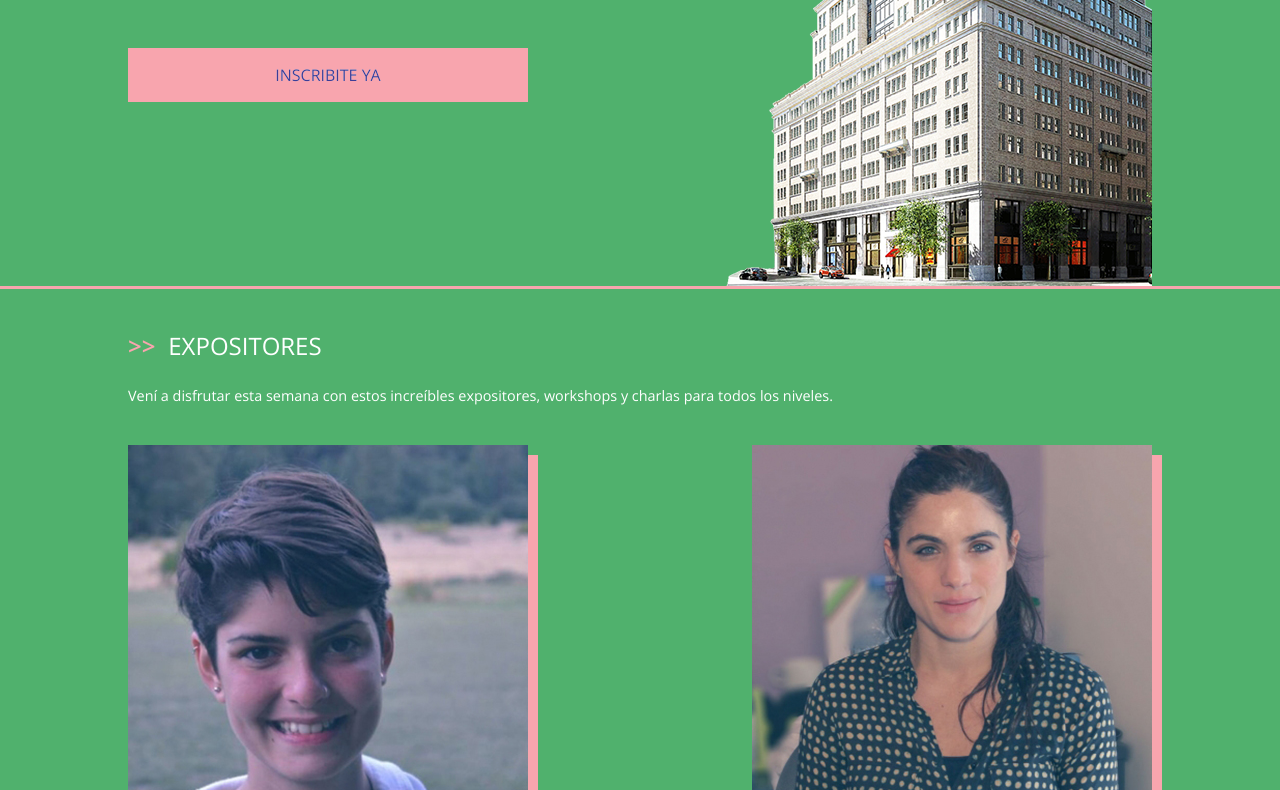
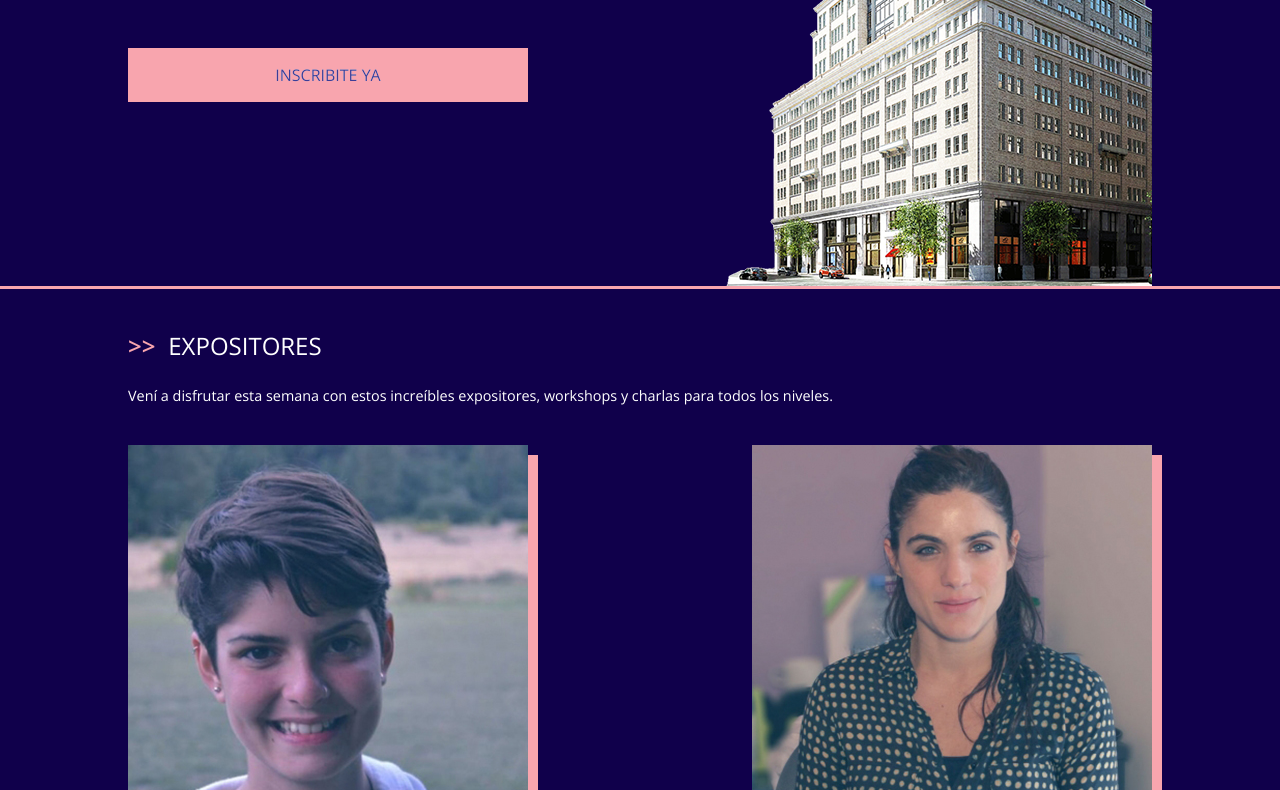
Before and after one commit to lucacore/sitio, a plain HTML site: page index.html in a window 1280 px wide. Shown: the part 325-1115 px from the top of the page. Drawn offline with nearby package versions, Linux system fonts and the light colour scheme.

Commit message:
cambie a azul

```diff
--- a/css/style.css
+++ b/css/style.css
@@ -7,7 +7,7 @@
   box-sizing: border-box; }
 
 body {
-  background-color: #50b16d;
+  background-color: #10004b;
   font-family: "Open Sans", sans-serif;
   color: #FFF;
   overflow-x: hidden; }
```
